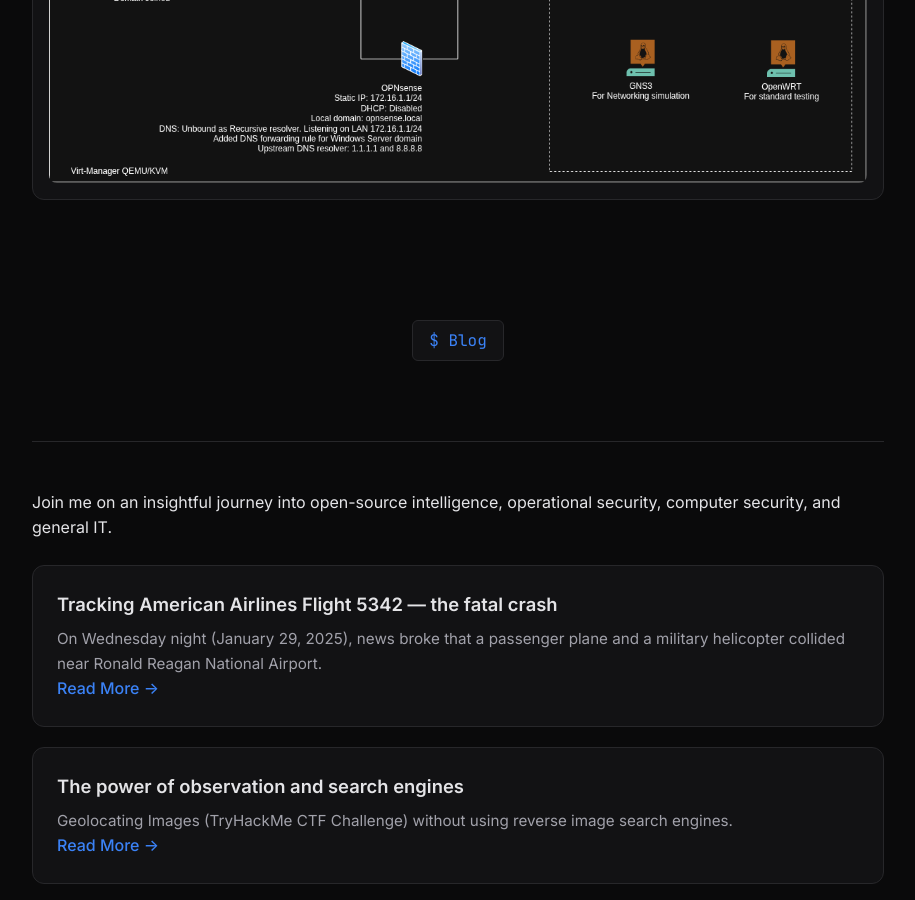
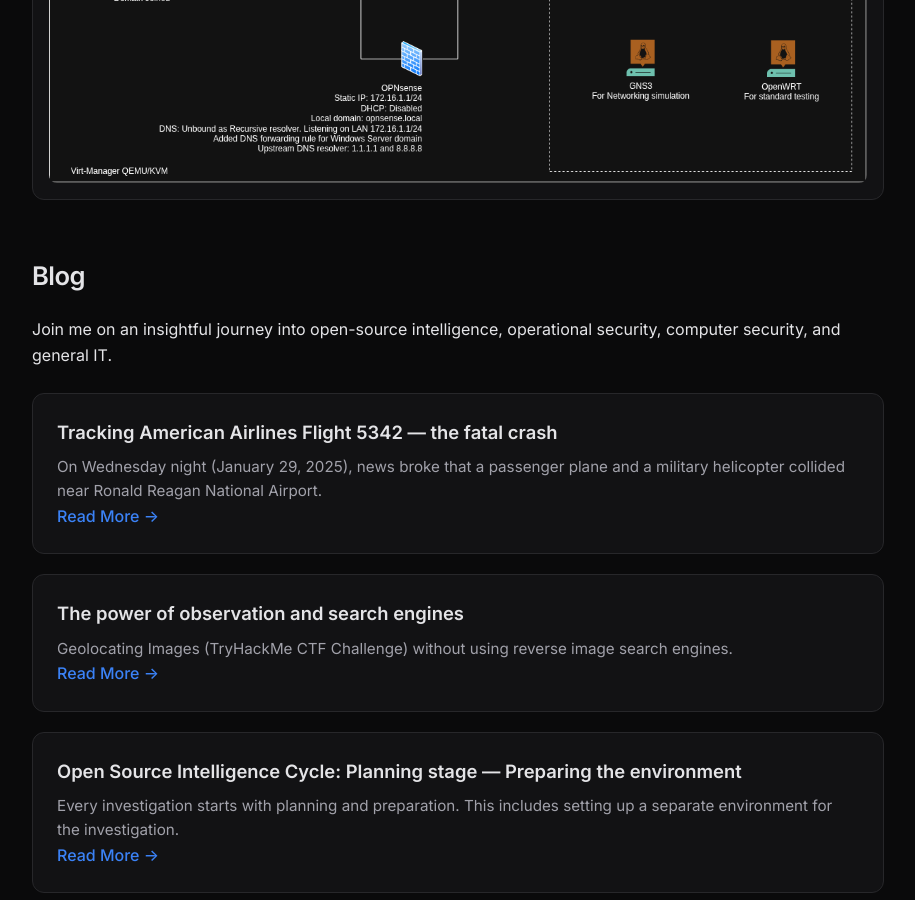
Before and after one commit to b4h4w/b4h4w.github.io, a Jekyll site: the page built from index.md, in a window 1280 px wide and 900 px high, scrolled down 1564 px. Shown: the whole window, without its empty margins (182-1097 px from the left). Built offline with Jekyll 4.4.1, drawn with Linux system fonts in a browser that asks for light colours.

Commit message:
Testing terminal title section design

```diff
--- a/index.md
+++ b/index.md
@@ -34,12 +34,8 @@ description: Personal site of Rustom – OSINT, CTI, digital investigations and
   </div>
 </section>
 
-<section class="hero">
-<!--  <h2>Blog</h2> -->
-  <div class="whoami">$ Blog</div>
-</section>
-
 <section>
+  <h2>Blog</h2>
   <p style="color var (--text-muted); margin-bottom: 1.5rem;">
     Join me on an insightful journey into open-source intelligence, operational security, computer security, and general IT.
   </p>
```
